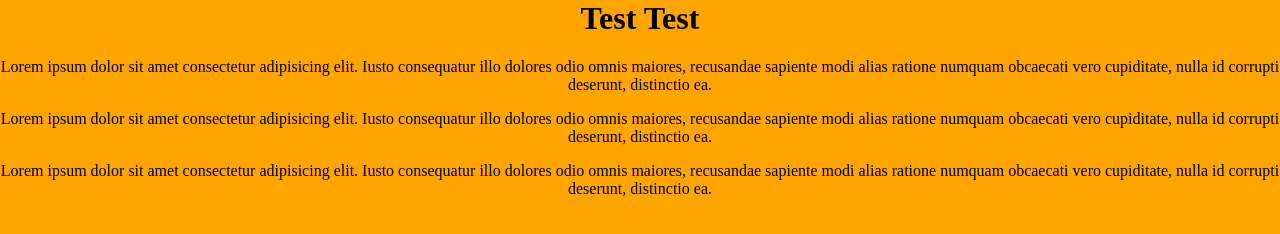
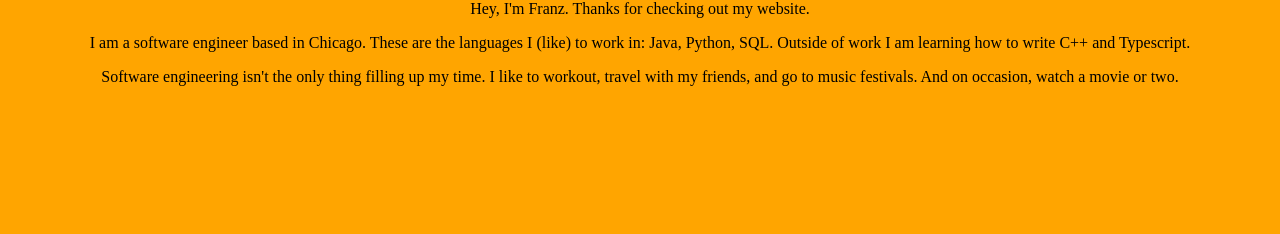
Before and after one commit to franznastor/franznastor.github.io, a plain HTML site: page index.html in a window 1280 px wide. Drawn offline with Linux system fonts and the light colour scheme.

Commit message:
Adding divs and descriptions...

```diff
--- a/index.html
+++ b/index.html
@@ -6,11 +6,34 @@
     <link rel="stylesheet" href="styles.css">
 </head>
 <body>
-
-    <h1>Test Test</h1>
-    <p>Lorem ipsum dolor sit amet consectetur adipisicing elit. Iusto consequatur illo dolores odio omnis maiores, recusandae sapiente modi alias ratione numquam obcaecati vero cupiditate, nulla id corrupti deserunt, distinctio ea.</p>
-    <p>Lorem ipsum dolor sit amet consectetur adipisicing elit. Iusto consequatur illo dolores odio omnis maiores, recusandae sapiente modi alias ratione numquam obcaecati vero cupiditate, nulla id corrupti deserunt, distinctio ea.</p>
-    <p>Lorem ipsum dolor sit amet consectetur adipisicing elit. Iusto consequatur illo dolores odio omnis maiores, recusandae sapiente modi alias ratione numquam obcaecati vero cupiditate, nulla id corrupti deserunt, distinctio ea.</p>
-
+    <div class="section greeting-section">
+        <div class="greeting-message-wrapper">
+          <p>Hey, I'm Franz. Thanks for checking out my website.</p>
+        </div>
+        <div class="social-icons">
+          <a class="social-icons-link" href="http://www.linkedin.com/in/franzluiricnastor" target="_blank">
+            <i class="animated-icon fa fa-linkedin"></i>
+          </a>
+          <a class="social-icons-link" href="http://www.github.com/franznastor" target="_blank">
+            <i class="animated-icon fa fa-github"></i>
+          </a>
+        </div>
+      </div>
+    <div class="section bio-section">
+        <div class="bio-section-text">
+            <p class="bio-section-paragraph">I am a software engineer based in Chicago.
+            These are the languages I (like) to work in: Java, Python, SQL.
+            Outside of work I am learning how to write C++ and Typescript.
+            </p>
+        </div>
+    </div>
+    <div class="section interests-section">
+        <div class="interests-section-text">
+          <p class="interests-section-paragraph">
+            Software engineering isn't the only thing filling up my time. I like to workout,
+            travel with my friends, and go to music festivals. And on occasion, watch a movie or two.
+          </p>
+        </div>
+      </div>
 </body>
 </html>
```
